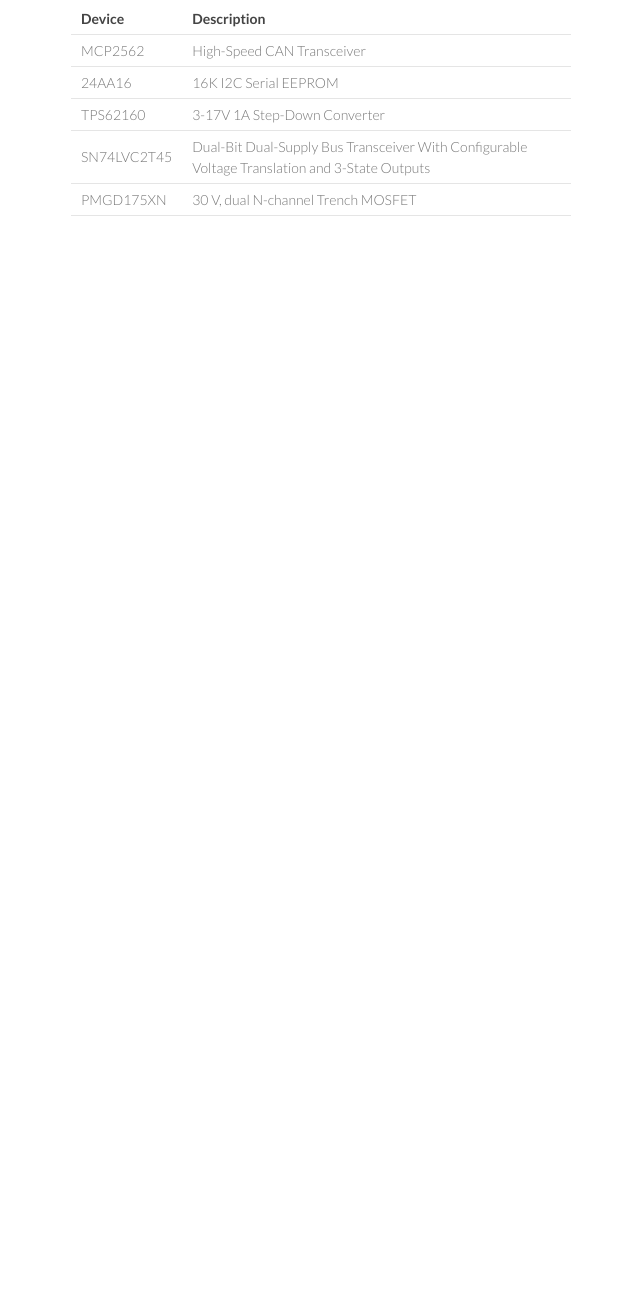
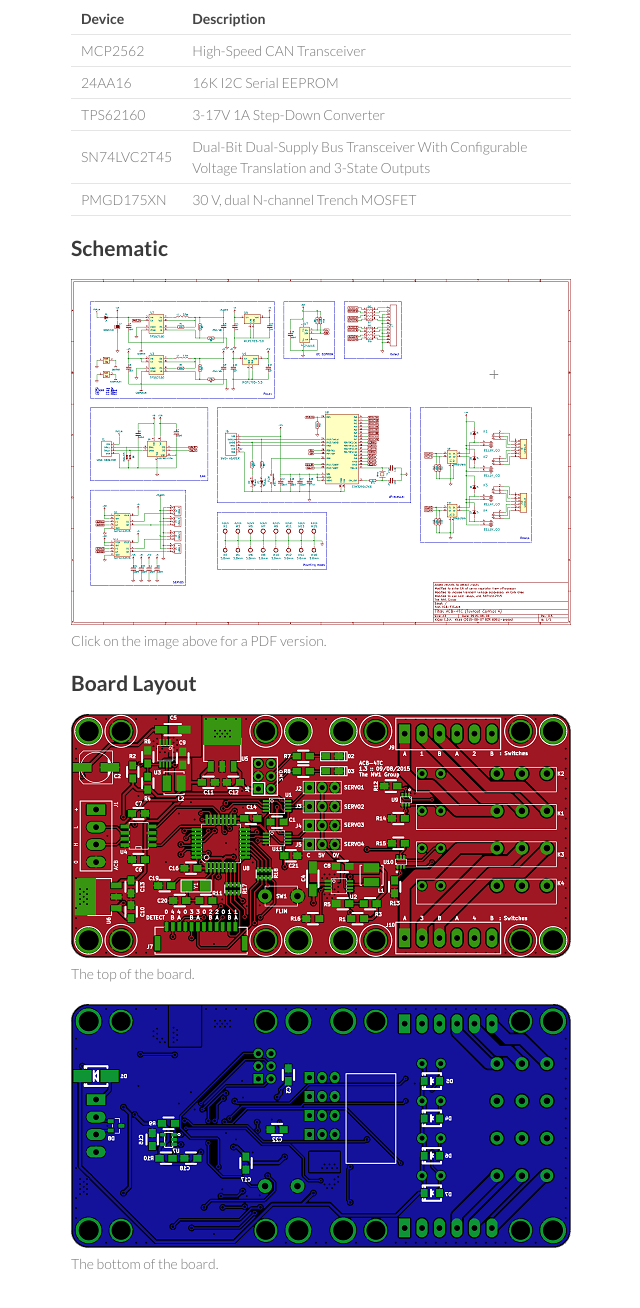
Before and after one commit to the-nw1-group/acb-modules, a plain HTML site: page acb-4tc.html in a window 1280 px wide. Shown: the part 1495-2803 px from the top of the page, without its empty margins (499-1139 px from the left). Before the commit the page ends 1781 px from the top, so only its background shows below. Drawn offline with Linux system fonts and the light colour scheme.

Commit message:
Add Schematic and board layouts for ACB-4TC

```diff
--- a/acb-4tc.html
+++ b/acb-4tc.html
@@ -278,6 +278,23 @@ uses an STM32F042K which is a LQFP32 device and is all fitted onto a board 10cm
 </tbody>
 </table>
 
+          <h2>
+              <a id="the-modules" class="anchor" href="#schematic" aria-hidden="true"><span class="octicon octicon-link"></span></a>Schematic
+          </h2>
+
+          <a href="assets/acb-4tc/acb-4tc.pdf"><img src="assets/acb-4tc/acb-4tc-sch.png" alt="ACB-4TC Schematic"/></a>
+          <p>Click on the image above for a PDF version.</p>
+
+          <h2>
+              <a id="the-modules" class="anchor" href="#board-layout" aria-hidden="true"><span class="octicon octicon-link"></span></a>Board Layout
+          </h2>
+
+          <img src="assets/acb-4tc/acb-4tc-pcb-top.png" alt="ACB-4TC top layout" />
+          <p>The top of the board.</p>
+
+          <img src="assets/acb-4tc/acb-4tc-pcb-bottom.png" alt="ACB-4TC bottom layout" />
+          <p>The bottom of the board.</p>
+
       </section>
       <footer>
         <p>This project is maintained by <a href="https://github.com/the-nw1-group">the-nw1-group</a></p>
```
Also changed, not shown: assets/acb-4tc/acb-4tc-pcb-bottom.png (added), assets/acb-4tc/acb-4tc-pcb-top.png (added), assets/acb-4tc/acb-4tc-sch.png (added), 1 other file.
